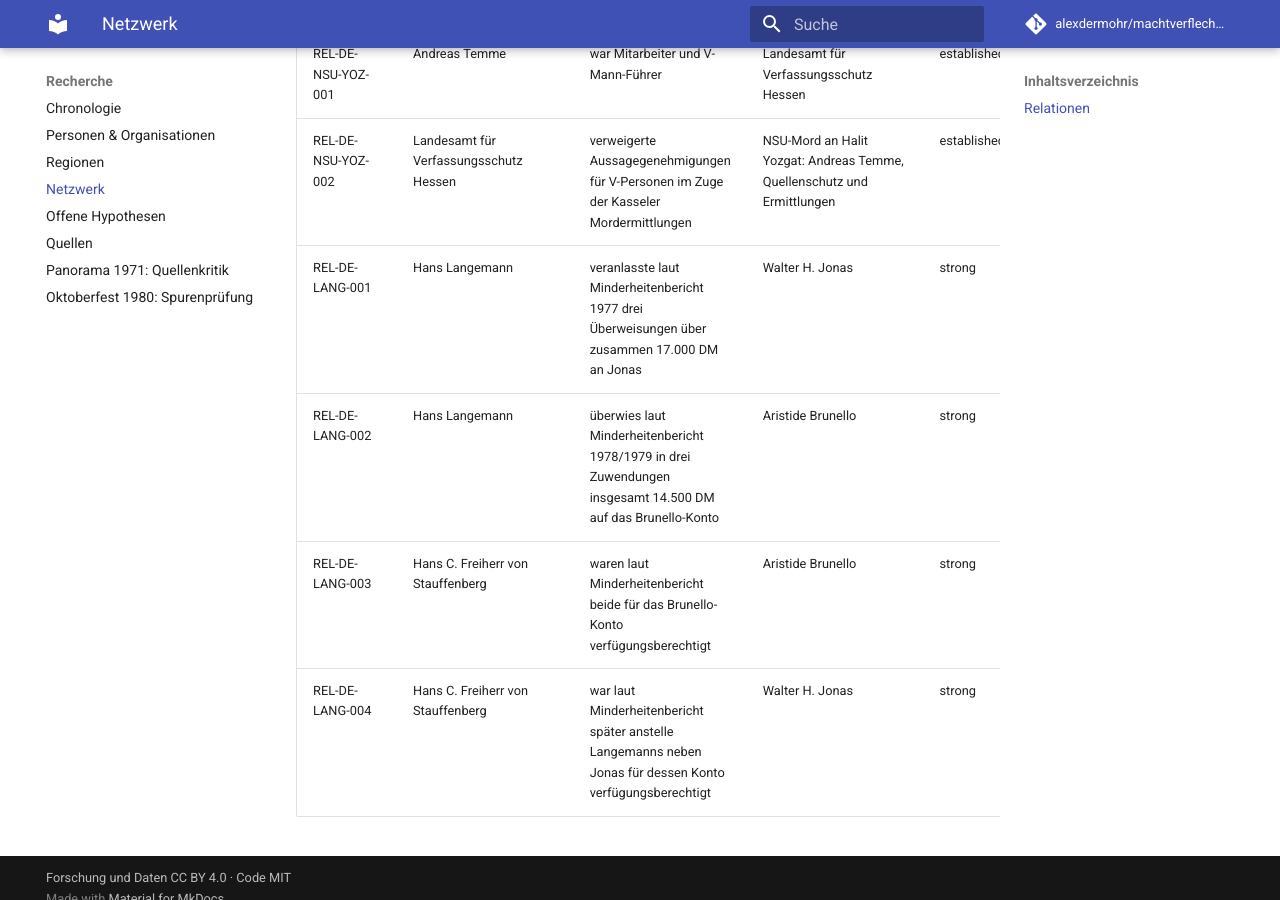
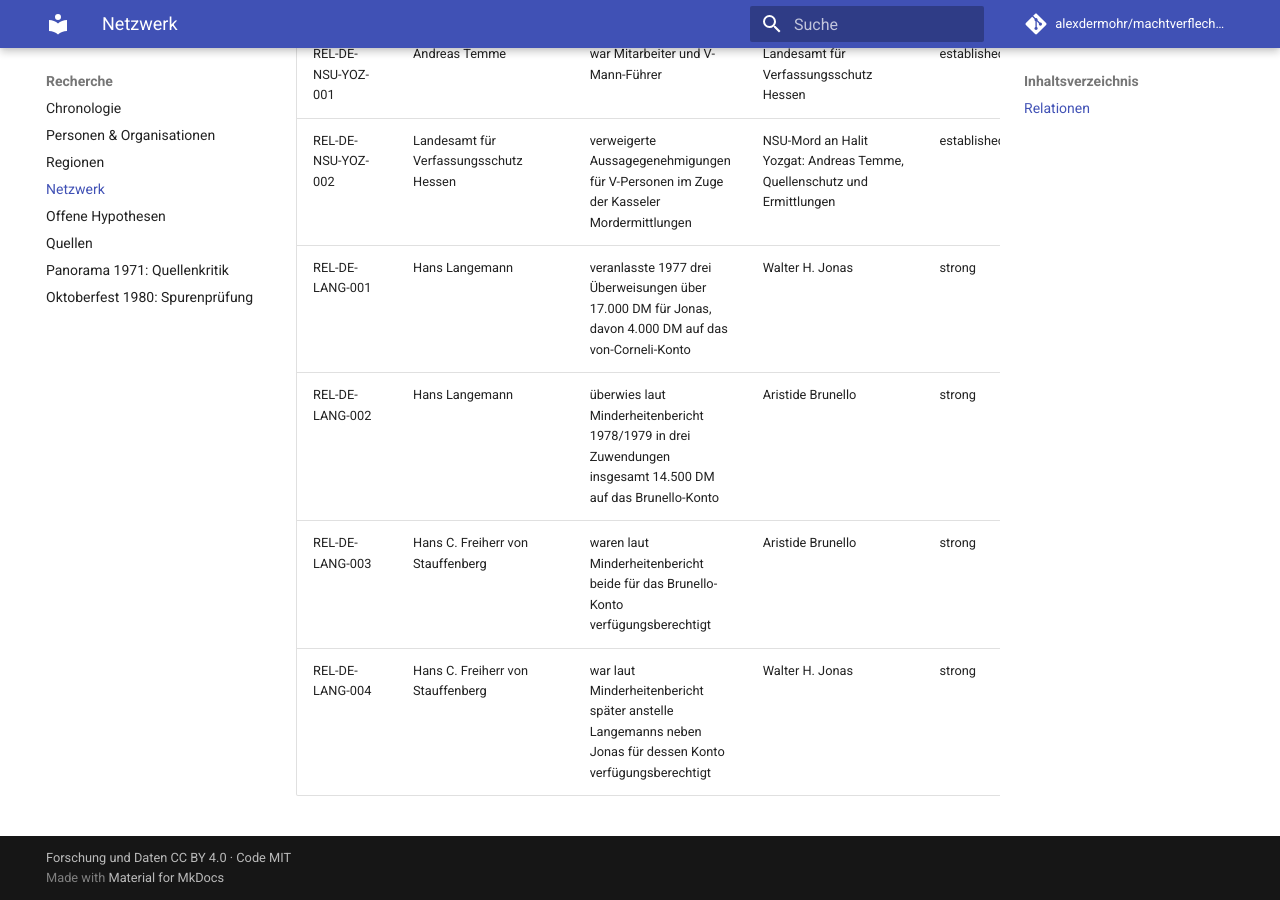
Before and after one commit to alexdermohr/machtverflechtungen, an MkDocs documentation site: the page built from docs/generated/network.md, in a window 1280 px wide and 900 px high, scrolled down 9278 px. Built offline with MkDocs 1.6.1 and Material for MkDocs 9.7.7, drawn with Linux system fonts in a browser that asks for light colours; comment, search, counter and statistics services are not loaded.

Commit message:
research: distinguish Jonas beneficiary from redirected payment

```diff
--- a/docs/generated/network.md
+++ b/docs/generated/network.md
@@ -151,7 +151,7 @@ flowchart LR
     N_ORG_DE_LFV_HESSEN -->|"verweigerte Aussagegenehmigungen für V-Personen im Zuge der Kasseler Mordermittlungen"| N_CASE_DE_NSU_YOZGAT_2006
     N_PER_DE_HANS_LANGEMANN["Hans Langemann"]
     N_PER_DE_WALTER_H_JONAS["Walter H. Jonas"]
-    N_PER_DE_HANS_LANGEMANN -->|"veranlasste laut Minderheitenbericht 1977 drei Überweisungen über zusammen 17.000 DM an Jonas"| N_PER_DE_WALTER_H_JONAS
+    N_PER_DE_HANS_LANGEMANN -->|"veranlasste 1977 drei Überweisungen über 17.000 DM für Jonas, davon 4.000 DM auf das von-Corneli-Konto"| N_PER_DE_WALTER_H_JONAS
     N_PER_DE_ARISTIDE_BRUNELLO["Aristide Brunello"]
     N_PER_DE_HANS_LANGEMANN -->|"überwies laut Minderheitenbericht 1978/1979 in drei Zuwendungen insgesamt 14.500 DM auf das Brunello-Konto"| N_PER_DE_ARISTIDE_BRUNELLO
     N_PER_DE_HANS_C_STAUFFENBERG["Hans C. Freiherr von Stauffenberg"]
@@ -239,7 +239,7 @@ flowchart LR
 | REL-DE-NSU-AKT-001 | Bundesamt für Verfassungsschutz | vernichtete nach der NSU-Aufdeckung mehrere V-Mann-Akten | NSU: Quellenführung, Operation Rennsteig und Aktenvernichtung 2011 | established | SRC-DE-BT-NSU-LINGEN-2017 |
 | REL-DE-NSU-YOZ-001 | Andreas Temme | war Mitarbeiter und V-Mann-Führer | Landesamt für Verfassungsschutz Hessen | established | SRC-DE-BT-NSU-YOZGAT-2016 |
 | REL-DE-NSU-YOZ-002 | Landesamt für Verfassungsschutz Hessen | verweigerte Aussagegenehmigungen für V-Personen im Zuge der Kasseler Mordermittlungen | NSU-Mord an Halit Yozgat: Andreas Temme, Quellenschutz und Ermittlungen | established | SRC-DE-BT-NSU-YOZGAT-2016 |
-| REL-DE-LANG-001 | Hans Langemann | veranlasste laut Minderheitenbericht 1977 drei Überweisungen über zusammen 17.000 DM an Jonas | Walter H. Jonas | strong | SRC-DE-BAYLT-LANGEMANN-MINDERHEIT-13012-1982 |
+| REL-DE-LANG-001 | Hans Langemann | veranlasste 1977 drei Überweisungen über 17.000 DM für Jonas, davon 4.000 DM auf das von-Corneli-Konto | Walter H. Jonas | strong | SRC-DE-BAYLT-LANGEMANN-MINDERHEIT-13012-1982 |
 | REL-DE-LANG-002 | Hans Langemann | überwies laut Minderheitenbericht 1978/1979 in drei Zuwendungen insgesamt 14.500 DM auf das Brunello-Konto | Aristide Brunello | strong | SRC-DE-BAYLT-LANGEMANN-MINDERHEIT-13012-1982 |
 | REL-DE-LANG-003 | Hans C. Freiherr von Stauffenberg | waren laut Minderheitenbericht beide für das Brunello-Konto verfügungsberechtigt | Aristide Brunello | strong | SRC-DE-BAYLT-LANGEMANN-MINDERHEIT-13012-1982 |
 | REL-DE-LANG-004 | Hans C. Freiherr von Stauffenberg | war laut Minderheitenbericht später anstelle Langemanns neben Jonas für dessen Konto verfügungsberechtigt | Walter H. Jonas | strong | SRC-DE-BAYLT-LANGEMANN-MINDERHEIT-13012-1982 |
```
Also changed, not shown: 1 other file.
